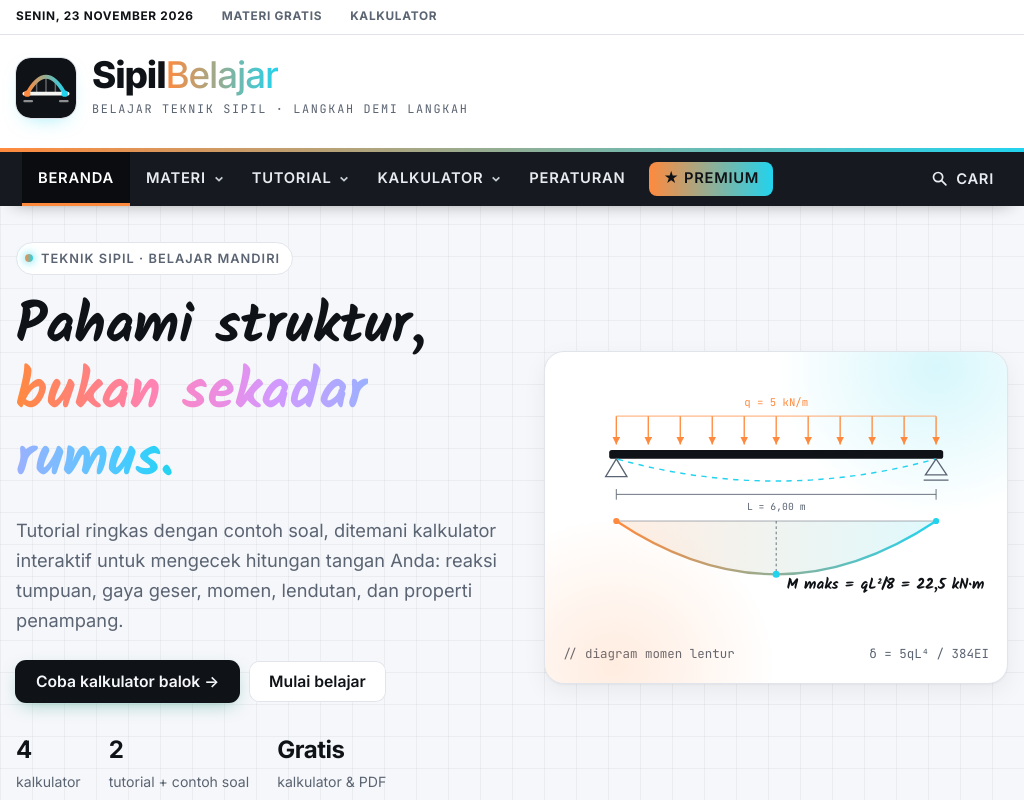
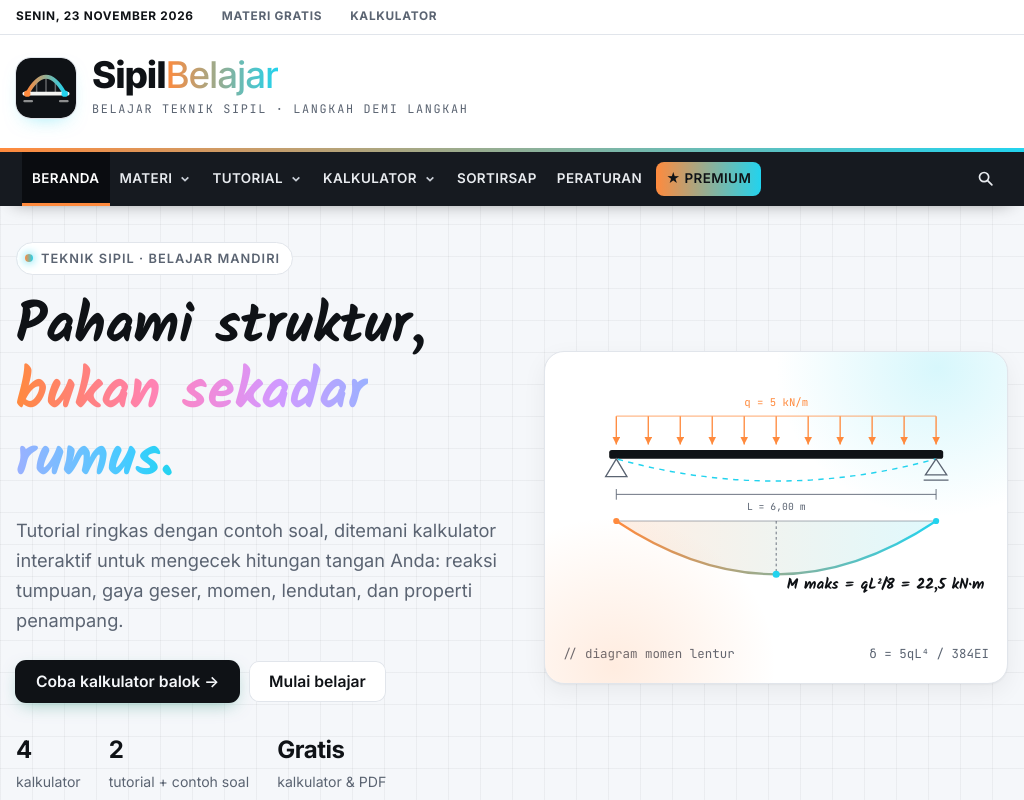
Before and after one commit to apemeno/apemeno.github.io, a plain HTML site: page index.html in a window 1024 px wide. Shown: the top 800 px of the page. Drawn offline with Linux system fonts and the light colour scheme; a web font is replaced by a local one.

Commit message:
Menu SortirSAP di navbar setelah Kalkulator
Co-Authored-By: Claude Opus 5.5 <noreply@anthropic.com>
Claude-Session: https://claude.ai/code/session_01Vvt3KGjLpAExUk3Ym4txfe

```diff
--- a/assets/layout.js
+++ b/assets/layout.js
@@ -26,6 +26,7 @@
       ['Statika: portal', 'kalkulator/statika.html#portal'],
       ['Properti penampang', 'kalkulator/penampang.html'],
       ['SortirSAP: rekap output SAP2000', 'kalkulator/sortir-sap/']] },
+    { id: 'sortirsap', t: 'SortirSAP', u: 'kalkulator/sortir-sap/' },
     { id: 'peraturan', t: 'Peraturan', u: 'peraturan.html' },
     { id: 'berlangganan', t: '★ Premium', u: 'berlangganan.html', cls: 'pro' }
   ];
--- a/assets/style.css
+++ b/assets/style.css
@@ -456,3 +456,9 @@ input[type=number] { font-family: var(--font-mono); font-size: .9rem; }
 .menu > li.pro > a { color: #0f1216; background: linear-gradient(90deg, #ff8a3d, #22d3ee); margin: 10px 0 10px 8px; padding: 0 14px; border-radius: 8px; }
 .menu > li.pro:hover > a, .menu > li.pro.current > a { color: #0f1216; filter: brightness(1.08); box-shadow: none; }
 @media (max-width: 900px) { .menu > li.pro > a { margin: 8px 16px; padding: 12px 14px; } }
+.menu > li > a { white-space: nowrap; }
+@media (min-width: 901px) and (max-width: 1120px) {
+  .menu > li > a { padding: 0 10px; font-size: .84rem; letter-spacing: .03em; }
+  .menu > li.pro > a { padding: 0 10px; margin-left: 4px; }
+  .nav-search .search-btn span { display: none; }
+}
```
